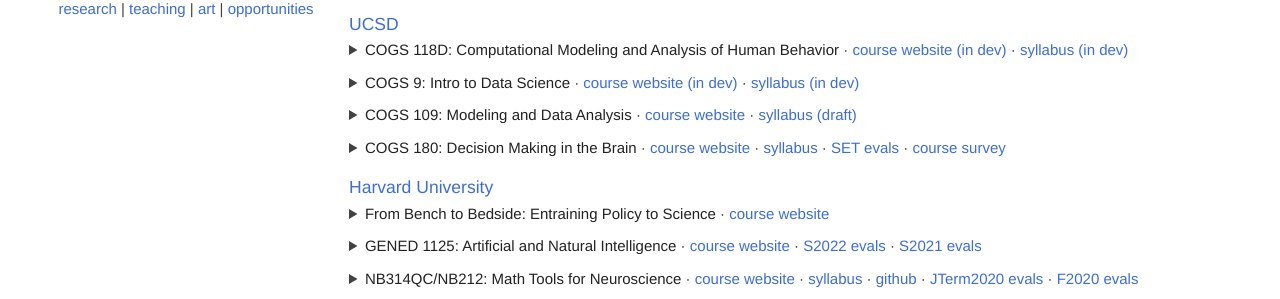
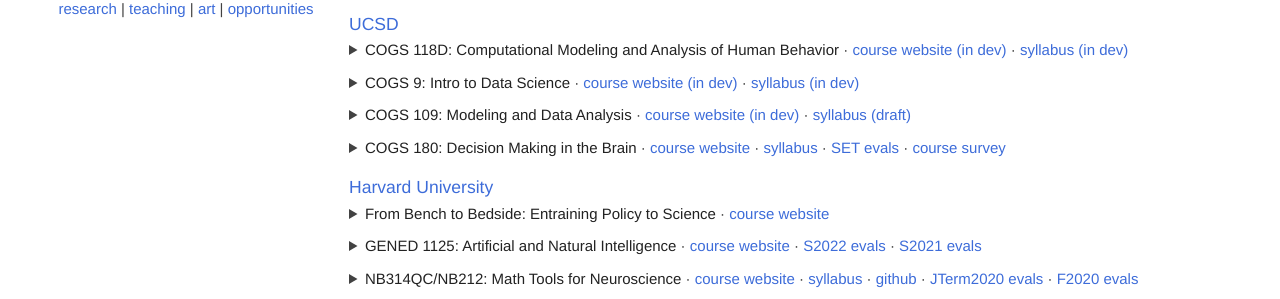
Before and after one commit to lucylai96/lucylai96.github.io, a Jekyll site: the page built from teaching.md, in a window 1280 px wide. Shown: the part 409-708 px from the top of the page. Built offline with Jekyll 4.4.1, drawn with Linux system fonts in a browser that asks for light colours; our own code applies the rules of GitHub Pages for plain Markdown files.

Commit message:
Update teaching.md

```diff
--- a/teaching.md
+++ b/teaching.md
@@ -44,7 +44,7 @@
 
 <details style="margin-bottom: 10px;">
 <summary><strong>COGS 109: Modeling and Data Analysis</strong> ·
-<a href="https://cogs109.github.io/fa25/" target="_blank">course website</a> ·
+<a href="https://cogs109.github.io/fa25/" target="_blank">course website (in dev)</a> ·
 <a href="https://docs.google.com/document/d/1SdpRRqtwHRpUCxthoSMRfS8kZEPTlqgsQaZ8pjTMwKE/edit?usp=sharing" target="_blank">syllabus (draft)</a></summary>
 
 <p> Understanding data is key to understanding the world around us. This course introduces core concepts in analyzing and interpreting data, including prediction, inference, model complexity, and data dimensionality. You will learn about data analysis techniques such as regression, clustering, and principal component analysis, and apply them to real-world datasets. We will focus on examples relevant to cognitive science, but the skills you gain will be broadly applicable across various domains.
```
